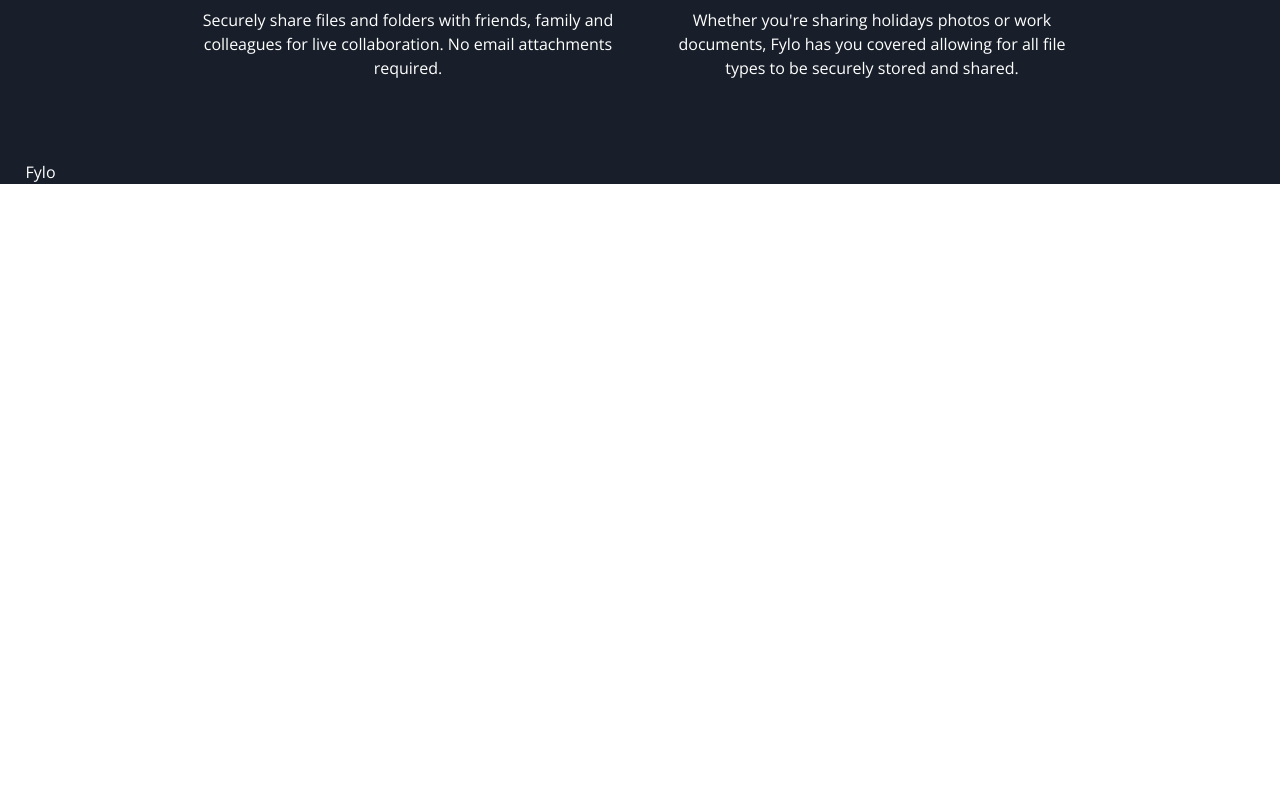
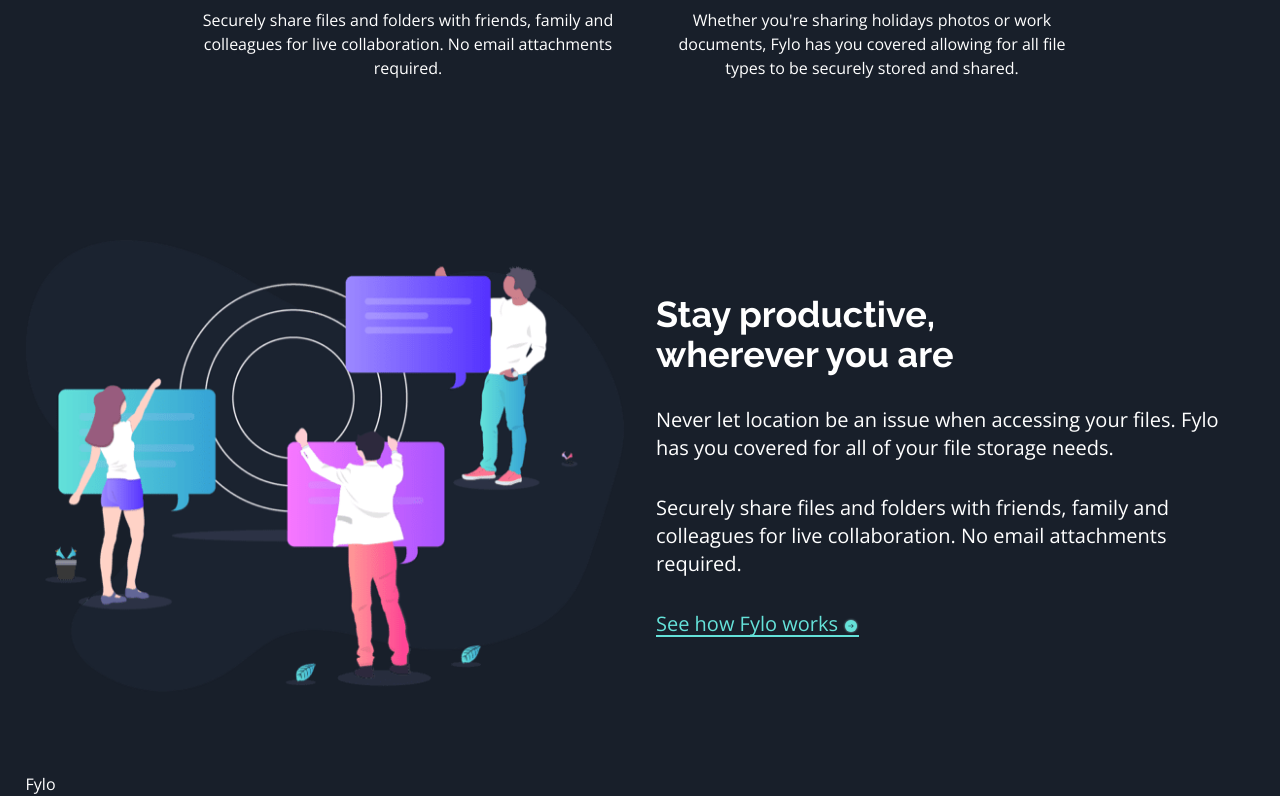
Before and after one commit to ShivangamSoni/fylo-dark-theme-landing-page, a React (Vite) app: page / in a window 1280 px wide. Shown: the part 1740-2536 px from the top of the page. Before the commit the page ends 1924 px from the top, so only its background shows below. Built offline with nearby package versions, Linux system fonts and the light colour scheme; the HTML template or start-up script is replaced by a standard one.

Commit message:
Add: About Section

```diff
--- /dev/null
+++ b/src/features/home/about/index.tsx
@@ -0,0 +1,39 @@
+import { StayProductive } from "@assets/Illustrations";
+import { Arrow } from "@assets/Icons";
+
+import Section from "@layout/Section";
+import WidthRestriction from "@layout/WidthRestriction";
+import Link from "@components/Link";
+
+export default function AboutSection() {
+    return (
+        <Section>
+            <WidthRestriction>
+                <div className="grid grid-cols-2 gap-8">
+                    <img src={StayProductive} alt="" />
+                    <div className="flex flex-col items-start justify-center gap-8">
+                        <h2 className="font-bold font-header text-4xl w-1/2">
+                            Stay productive, wherever you are
+                        </h2>
+                        <p className="text-xl">
+                            Never let location be an issue when accessing your
+                            files. Fylo has you covered for all of your file
+                            storage needs.
+                        </p>
+                        <p className="text-xl">
+                            Securely share files and folders with friends,
+                            family and colleagues for live collaboration. No
+                            email attachments required.
+                        </p>
+                        <Link
+                            className="text-xl text-accent-cyan hover:text-white focus-visible:text-white"
+                            variant="fixed"
+                        >
+                            See how Fylo works <Arrow className="inline" />
+                        </Link>
+                    </div>
+                </div>
+            </WidthRestriction>
+        </Section>
+    );
+}
--- a/src/pages/Home.tsx
+++ b/src/pages/Home.tsx
@@ -1,11 +1,13 @@
 import HeroSection from "@features/home/hero";
 import FeaturesSection from "@features/home/features";
+import AboutSection from "@features/home/about";
 
 export default function Home() {
     return (
         <main>
             <HeroSection />
             <FeaturesSection />
+            <AboutSection />
         </main>
     );
 }
```
